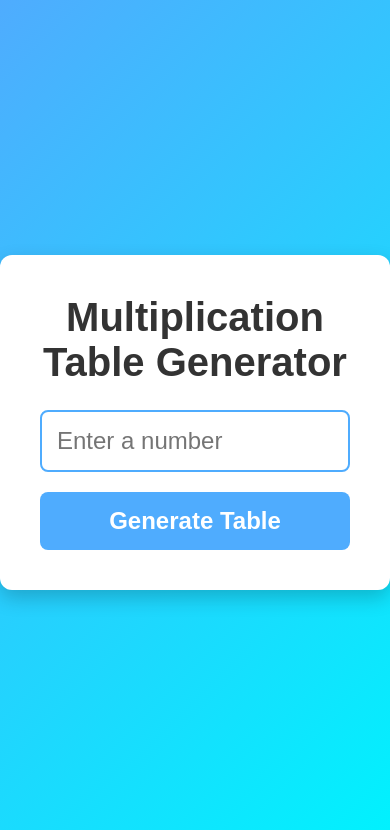
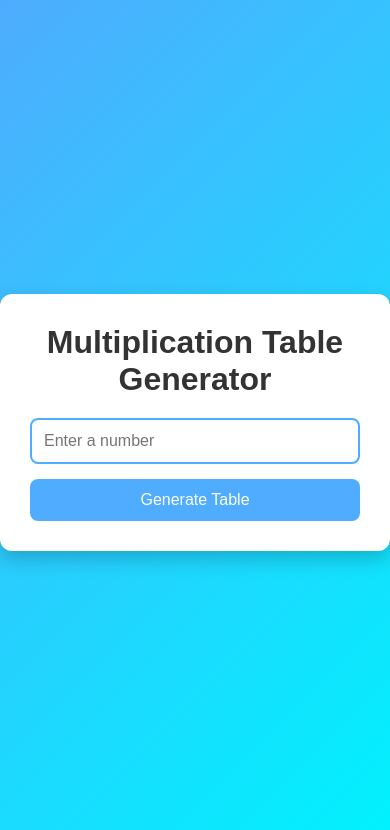
Before and after one commit to Shashank-v19/Tables-learning, a Flask app: page / in a window 390 px wide. Shown: the top 830 px of the page. Run offline with Flask 3, Linux system fonts and the light colour scheme.

Commit message:
Refactor styles in style.css for better layout
Adjusted padding, width, and font sizes for various elements to improve layout and responsiveness.

```diff
--- a/static/style.css
+++ b/static/style.css
@@ -15,41 +15,36 @@ body{
 
 .container{
     background:#fff;
-    padding:40px;
-    width:500px;
+    padding:30px;
+    width:400px;
     border-radius:12px;
     text-align:center;
     box-shadow:0 8px 20px rgba(0,0,0,0.2);
 }
 
-/* Larger heading */
 h1{
     color:#333;
-    margin-bottom:25px;
-    font-size:40px;
+    margin-bottom:20px;
 }
 
-/* Larger input box */
 input{
     width:100%;
-    padding:15px;
-    margin-bottom:20px;
+    padding:12px;
+    margin-bottom:15px;
     border:2px solid #4facfe;
     border-radius:8px;
-    font-size:24px;
+    font-size:16px;
 }
 
-/* Larger button */
 button{
     width:100%;
-    padding:15px;
+    padding:12px;
     background:#4facfe;
     color:white;
     border:none;
     border-radius:8px;
-    font-size:24px;
+    font-size:16px;
     cursor:pointer;
-    font-weight:bold;
 }
 
 button:hover{
@@ -57,17 +52,15 @@ button:hover{
 }
 
 .result{
-    margin-top:25px;
+    margin-top:20px;
     background:#f4f4f4;
-    padding:20px;
+    padding:15px;
     border-radius:8px;
 }
 
-/* Larger multiplication table text */
 .result p{
-    padding:8px;
-    font-size:30px;
-    font-weight:bold;
+    padding:5px;
+    font-size:18px;
     border-bottom:1px solid #ddd;
 }
 
```
